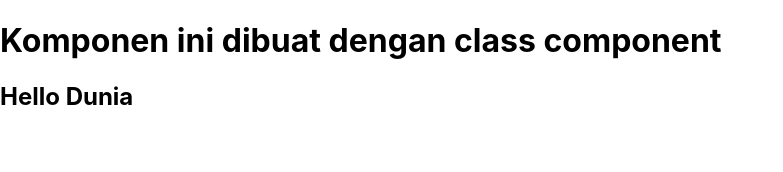
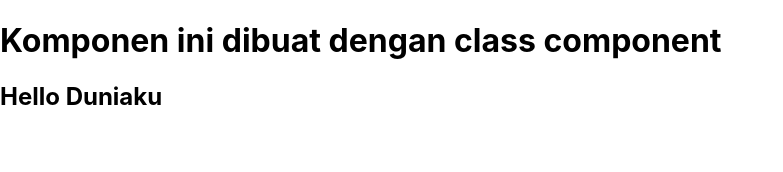
Before and after one commit to Izhal-Brown/Rizhal-ReactJS, a React (Create React App) app: page / in a window 1280 px wide. Shown: the top 172 px of the page, without its empty margins (0-783 px from the left). Built offline with nearby package versions, Linux system fonts and the light colour scheme.

Commit message:
perubahan h2

```diff
--- a/src/Materi/Komponen/pembahasan/ClassComponent.jsx
+++ b/src/Materi/Komponen/pembahasan/ClassComponent.jsx
@@ -5,7 +5,7 @@ class ClassComponent extends React.Component{
     return(
       <div>
         <h1>Komponen ini dibuat dengan class component</h1>
-        <h2>Hello Dunia</h2>
+        <h2>Hello Duniaku</h2>
       </div>
     )
   }
```
